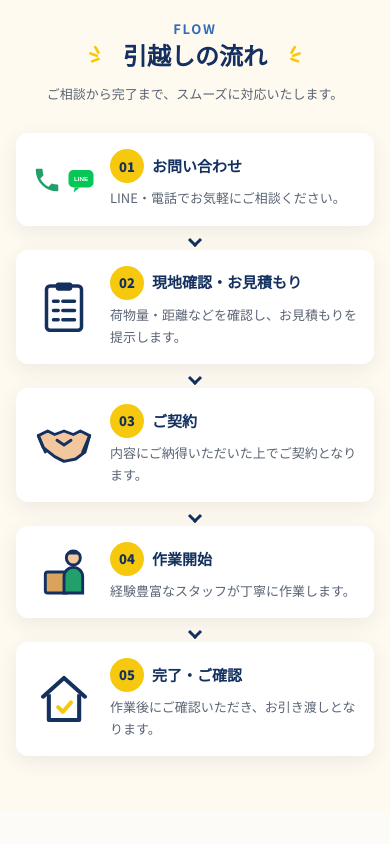
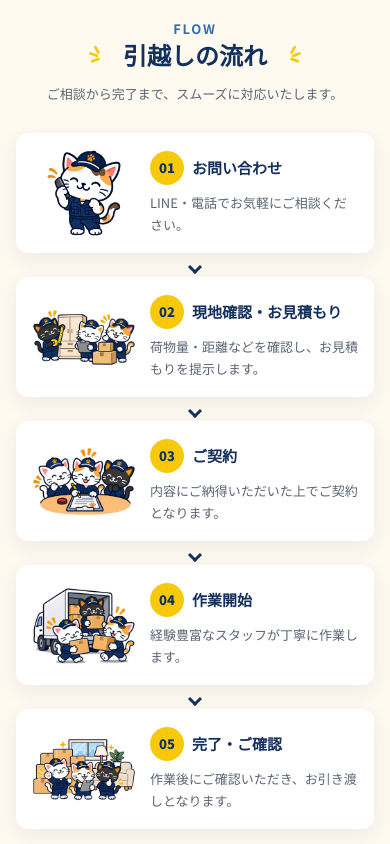
Before and after one commit to hertz-sasebo/hikkoshi-matsui, a plain HTML site: page index.html in a window 390 px wide. Shown: the part 5140-5984 px from the top of the page. Drawn offline with Linux system fonts and the light colour scheme; a web font is replaced by a local one.

Commit message:
引越しの流れのアイコンを猫イラストに差し替え
Co-Authored-By: Claude Opus 5.5 <noreply@anthropic.com>
Claude-Session: https://claude.ai/code/session_01ThdLgrSp6qkZTgPQHP1J1Z

```diff
--- a/css/style.css
+++ b/css/style.css
@@ -626,10 +626,8 @@ svg { fill: currentColor; }
   background: var(--yellow);
   font-size: 15px;
 }
-.flow__icon { display: flex; justify-content: center; align-items: center; gap: 4px; height: 84px; margin-block: 12px; color: var(--navy); }
-.flow__icon svg { width: 68px; height: 68px; }
-.flow__icon--pair svg { width: 48px; height: 48px; color: #22a06b; }
-.flow__icon--pair svg.is-line { color: var(--green); }
+.flow__icon { display: flex; justify-content: center; align-items: center; align-self: stretch; height: 120px; margin-block: 12px; }
+.flow__icon img { width: 100%; height: 100%; object-fit: contain; }
 .flow__item p { font-size: 13px; color: var(--text-sub); line-height: 1.7; }
 
 @media (max-width: 1199px) {
@@ -641,7 +639,7 @@ svg { fill: currentColor; }
   .flow { grid-template-columns: minmax(0, 1fr); gap: 24px; }
   .flow__item {
     display: grid;
-    grid-template-columns: 64px 1fr;
+    grid-template-columns: 104px 1fr;
     grid-template-areas: "icon ttl" "icon txt";
     column-gap: 14px;
     align-items: center;
@@ -658,9 +656,7 @@ svg { fill: currentColor; }
   }
   .flow__ttl { grid-area: ttl; min-height: 0; font-size: 15px; }
   .flow__num { width: 34px; height: 34px; font-size: 13px; }
-  .flow__icon { grid-area: icon; height: auto; margin: 0; }
-  .flow__icon svg { width: 56px; height: 56px; }
-  .flow__icon--pair svg { width: 30px; height: 30px; }
+  .flow__icon { grid-area: icon; height: 88px; margin: 0; }
   .flow__item p { grid-area: txt; margin-top: 4px; }
   .flow__item p br { display: none; }
 }
--- a/index.html
+++ b/index.html
@@ -301,27 +301,27 @@
     <ol class="flow">
       <li class="flow__item">
         <h3 class="flow__ttl"><span class="flow__num">01</span>お問い合わせ</h3>
-        <div class="flow__icon flow__icon--pair"><svg><use href="#i-phone"/></svg><svg class="is-line"><use href="#i-chat"/></svg></div>
+        <div class="flow__icon"><img src="images/flow-01.jpg" alt="電話でお問い合わせを受ける三毛猫" width="519" height="600" loading="lazy"></div>
         <p>LINE・電話で<br>お気軽にご相談ください。</p>
       </li>
       <li class="flow__item">
         <h3 class="flow__ttl"><span class="flow__num">02</span>現地確認・お見積もり</h3>
-        <div class="flow__icon"><svg><use href="#i-doc"/></svg></div>
+        <div class="flow__icon"><img src="images/flow-02.jpg" alt="メジャーで家具を測る猫たち" width="600" height="331" loading="lazy"></div>
         <p>荷物量・距離などを確認し、お見積もりを提示します。</p>
       </li>
       <li class="flow__item">
         <h3 class="flow__ttl"><span class="flow__num">03</span>ご契約</h3>
-        <div class="flow__icon"><svg><use href="#i-handshake"/></svg></div>
+        <div class="flow__icon"><img src="images/flow-03.jpg" alt="契約書に記入する猫たち" width="600" height="399" loading="lazy"></div>
         <p>内容にご納得いただいた上でご契約となります。</p>
       </li>
       <li class="flow__item">
         <h3 class="flow__ttl"><span class="flow__num">04</span>作業開始</h3>
-        <div class="flow__icon"><svg><use href="#i-worker"/></svg></div>
+        <div class="flow__icon"><img src="images/flow-04.jpg" alt="トラックから荷物を運ぶ猫たち" width="600" height="448" loading="lazy"></div>
         <p>経験豊富なスタッフが丁寧に作業します。</p>
       </li>
       <li class="flow__item">
         <h3 class="flow__ttl"><span class="flow__num">05</span>完了・ご確認</h3>
-        <div class="flow__icon"><svg><use href="#i-house"/></svg></div>
+        <div class="flow__icon"><img src="images/flow-05.jpg" alt="作業を終えて笑顔の猫たち" width="600" height="367" loading="lazy"></div>
         <p>作業後にご確認いただき、お引き渡しとなります。</p>
       </li>
     </ol>
```
Also changed, not shown: images/flow-01.jpg (added), images/flow-02.jpg (added), images/flow-03.jpg (added), images/flow-04.jpg (added), images/flow-05.jpg (added).
